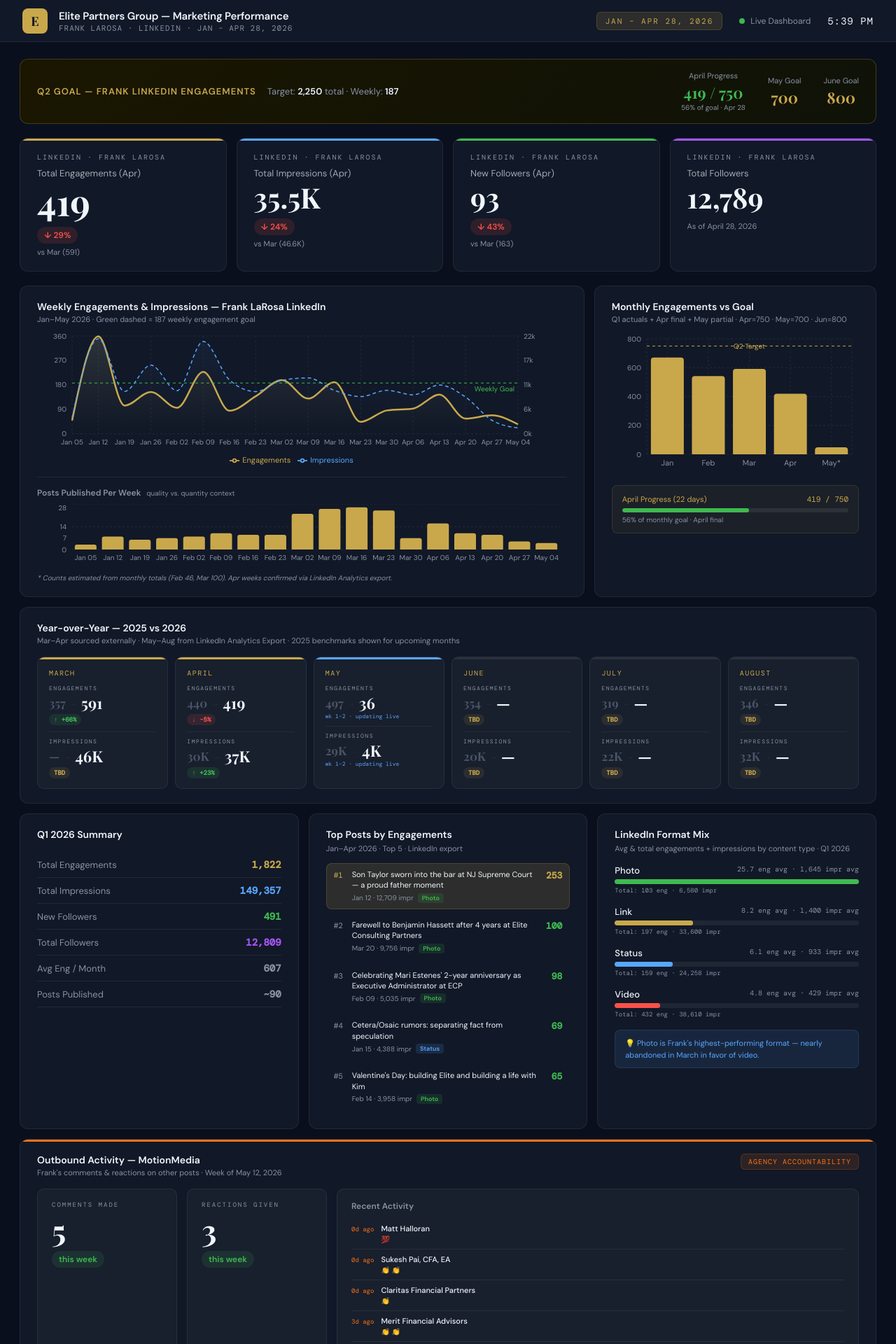
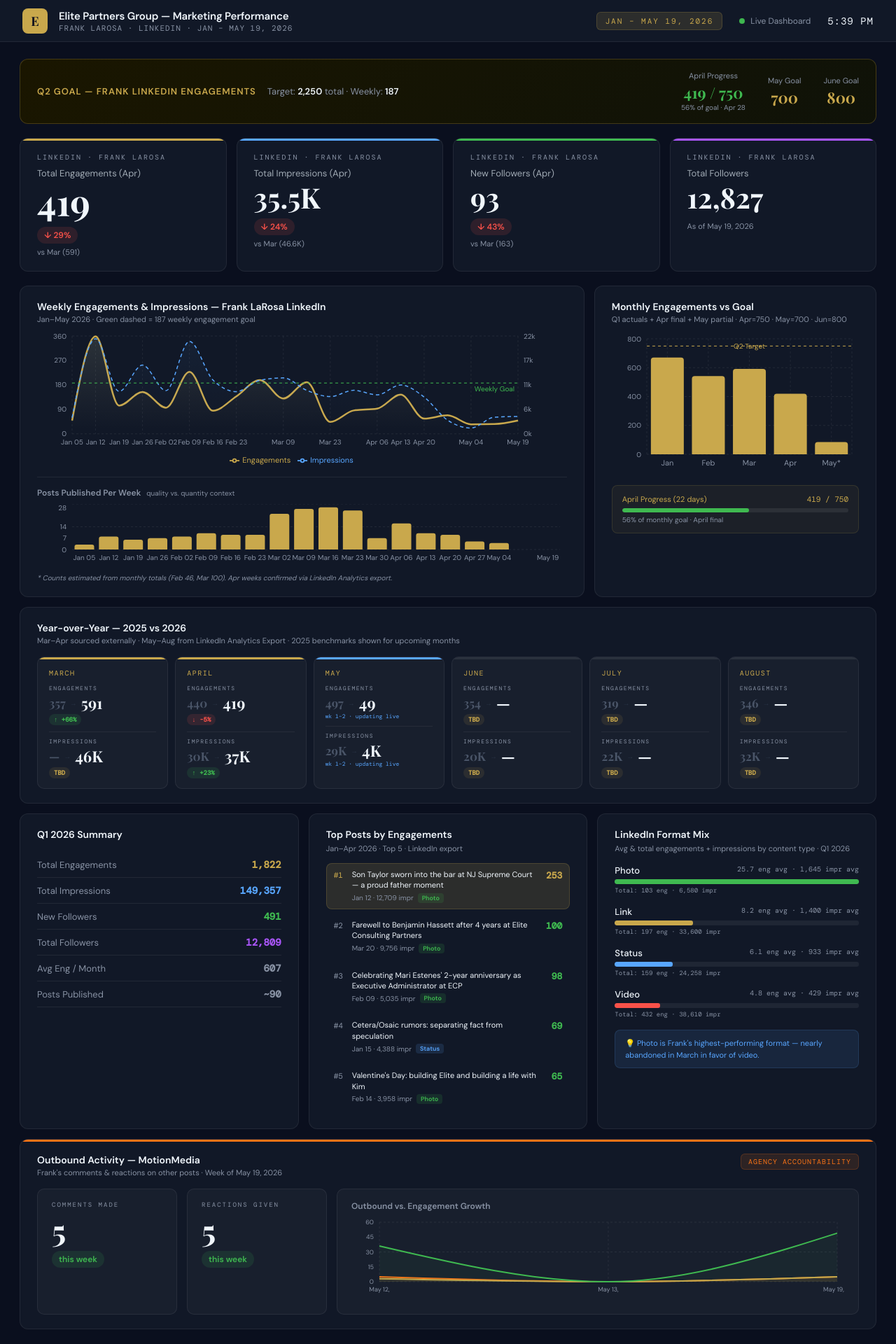
Before and after one commit to acostapabloEC/epg-marketing-dashboard, a React (Vite) app: page / in a window 1280 px wide. Shown: the top 1920 px of the page at 70% size. Built offline with nearby package versions, Linux system fonts and the light colour scheme.

Commit message:
Update LinkedIn dashboard with May 19 data — add May 11+19 weekly, 85 May eng, 12,827 followers

```diff
--- a/src/App.jsx
+++ b/src/App.jsx
@@ -25,6 +25,8 @@
   { week: "Apr 20", engagements: 56,  impressions: 8273,  posts: 9  },
   { week: "Apr 27", engagements: 68,  impressions: 3073,  posts: 5  },
   { week: "May 04", engagements: 35,  impressions: 1306,  posts: 4  },
+  { week: "May 11", engagements: 36,  impressions: 3753,  posts: 0  },
+  { week: "May 19", engagements: 49,  impressions: 3903,  posts: 0  },
 ];
 
 const monthlyData = [
@@ -32,7 +34,7 @@
   { month: "Feb",  engagements: 542, goal: 750 },
   { month: "Mar",  engagements: 591, goal: 750 },
   { month: "Apr",  engagements: 419, goal: 750 },
-  { month: "May*", engagements: 48,  goal: 700 },
+  { month: "May*", engagements: 85,  goal: 700 },
 ];
 
 const topPosts = [
@@ -177,11 +179,11 @@
           <div style={{ width: 36, height: 36, background: GOLD, borderRadius: 8, display: "flex", alignItems: "center", justifyContent: "center", fontFamily: "'Playfair Display', serif", fontSize: 18, fontWeight: 700, color: "#0a0f1e" }}>E</div>
           <div>
             <div style={{ fontSize: 15, fontWeight: 600, letterSpacing: "-0.01em" }}>Elite Partners Group — Marketing Performance</div>
-            <div style={{ fontFamily: "'DM Mono', monospace", fontSize: 11, color: MUTED, letterSpacing: 1, textTransform: "uppercase" }}>Frank LaRosa · LinkedIn · Jan – Apr 28, 2026</div>
+            <div style={{ fontFamily: "'DM Mono', monospace", fontSize: 11, color: MUTED, letterSpacing: 1, textTransform: "uppercase" }}>Frank LaRosa · LinkedIn · Jan – May 19, 2026</div>
           </div>
         </div>
         <div style={{ display: "flex", alignItems: "center", gap: 24 }}>
-          <div style={{ fontFamily: "'DM Mono', monospace", fontSize: 11, letterSpacing: 2, textTransform: "uppercase", background: GOLD_DIM, color: GOLD, padding: "5px 12px", borderRadius: 6, border: `1px solid rgba(201,168,76,0.2)` }}>Jan – Apr 28, 2026</div>
+          <div style={{ fontFamily: "'DM Mono', monospace", fontSize: 11, letterSpacing: 2, textTransform: "uppercase", background: GOLD_DIM, color: GOLD, padding: "5px 12px", borderRadius: 6, border: `1px solid rgba(201,168,76,0.2)` }}>Jan – May 19, 2026</div>
           <div style={{ display: "flex", alignItems: "center", gap: 8, fontSize: 12, color: MUTED }}>
             <div style={{ width: 8, height: 8, borderRadius: "50%", background: GREEN, animation: "pulse 2s infinite" }} />
             Live Dashboard
@@ -220,7 +222,7 @@
           <KpiCard source="LinkedIn · Frank LaRosa" label="Total Engagements (Apr)" value="419" delta={engMoM} deltaLabel="vs Mar (591)" accent={GOLD} large />
           <KpiCard source="LinkedIn · Frank LaRosa" label="Total Impressions (Apr)" value="35.5K" delta={imprMoM} deltaLabel="vs Mar (46.6K)" accent={BLUE} />
           <KpiCard source="LinkedIn · Frank LaRosa" label="New Followers (Apr)" value="93" delta={follMoM} deltaLabel="vs Mar (163)" accent={GREEN} />
-          <KpiCard source="LinkedIn · Frank LaRosa" label="Total Followers" value="12,789" accent={PURPLE} sub="As of April 28, 2026" />
+          <KpiCard source="LinkedIn · Frank LaRosa" label="Total Followers" value="12,827" accent={PURPLE} sub="As of May 19, 2026" />
         </div>
 
         {/* ROW 2: CHARTS */}
@@ -452,7 +454,7 @@
       {/* FOOTER */}
       <div style={{ borderTop: `1px solid ${BORDER}`, padding: "12px 32px", display: "flex", justifyContent: "space-between", fontFamily: "'DM Mono', monospace", fontSize: 10, color: MUTED, marginTop: 24 }}>
         <span>Elite Partners Group · Marketing Dashboard · Frank LaRosa LinkedIn</span>
-        <span>Source: LinkedIn Analytics Export · Apr 29, 2025 – Apr 28, 2026</span>
+        <span>Source: LinkedIn Analytics Export · Apr 29, 2025 – May 19, 2026</span>
         <span>Q2 Goals: Apr 750 · May 700 · Jun 800 · Weekly: 187</span>
       </div>
     </div>
--- a/src/data/weekly-data.json
+++ b/src/data/weekly-data.json
@@ -1,87 +1,87 @@
 {
-  "updatedAt": "2026-05-12",
-  "weekOf": "May 12, 2026",
+  "updatedAt": "2026-05-19",
+  "weekOf": "May 19, 2026",
   "linkedin": {
     "engagements": {
-      "current": 36,
-      "previous": 26,
-      "pct": 39
+      "current": 49,
+      "previous": 36,
+      "pct": 36
     },
     "impressions": {
-      "current": 3920,
-      "previous": 2904,
-      "pct": 35
+      "current": 3903,
+      "previous": 3753,
+      "pct": 4
     },
     "membersReached": {
-      "current": 1207,
-      "previous": 901,
-      "pct": 34
+      "current": 1441,
+      "previous": 1242,
+      "pct": 16
     },
     "followers": {
       "gained": 0,
-      "total": 12819,
+      "total": 12827,
       "pct": 0
     },
     "posts": 0,
     "weeklyGoal": 187,
     "topPosts": [
       {
-        "preview": "Elite Consulting Partners on LinkedIn • 2 min read",
-        "reactions": 4,
-        "impressions": 730,
+        "preview": "Frank LaRosa on LinkedIn • 5+ min read",
+        "reactions": 6,
+        "impressions": 945,
         "format": "Post"
       },
       {
-        "preview": "278: What If You Never Try: One Decision That Changed Her Career - Elite Consulting Partners",
-        "reactions": 1,
-        "impressions": 523,
+        "preview": "That investment always pays dividends.",
+        "reactions": 18,
+        "impressions": 674,
         "format": "Post"
       },
       {
-        "preview": "How do you make it up to the people you love after a week that got away from you? 👇",
-        "reactions": 3,
-        "impressions": 482,
+        "preview": "Are you sure the firm you are at is actually the right fit for where your practice is headed? 👇",
+        "reactions": 2,
+        "impressions": 598,
         "format": "Post"
       }
     ]
   },
   "outbound": {
     "comments": 5,
-    "reactions": 3,
+    "reactions": 5,
     "activity": [
       {
         "daysAgo": 0,
-        "author": "Matt Halloran",
-        "frankComment": "💯",
-        "date": "2026-05-12",
+        "author": "Frank LaRosa replied to Jeremy Belfiore’s comment on this",
+        "frankComment": "14 hours ago • Visible to anyone on or off LinkedIn Everyone saw the AdvisorHub headline: “Ameriprise raises recruiter bounties to 16%.”",
+        "date": "2026-05-19",
         "type": "comment"
       },
       {
         "daysAgo": 0,
-        "author": "Sukesh Pai, CFA, EA",
-        "frankComment": "👏 👏",
-        "date": "2026-05-12",
+        "author": "Nicholas Lanier",
+        "frankComment": "👏",
+        "date": "2026-05-19",
         "type": "comment"
       },
       {
         "daysAgo": 0,
         "author": "Claritas Financial Partners",
-        "frankComment": "👏",
-        "date": "2026-05-12",
+        "frankComment": "💯",
+        "date": "2026-05-19",
+        "type": "comment"
+      },
+      {
+        "daysAgo": 0,
+        "author": "McLaughlin Private Wealth",
+        "frankComment": "Love this….",
+        "date": "2026-05-19",
         "type": "comment"
       },
       {
         "daysAgo": 3,
-        "author": "Merit Financial Advisors",
-        "frankComment": "👏 👏",
-        "date": "2026-05-09",
-        "type": "comment"
-      },
-      {
-        "daysAgo": 3,
-        "author": "Dynasty Financial Partners",
-        "frankComment": "👏",
-        "date": "2026-05-09",
+        "author": "Philip Waxelbaum",
+        "frankComment": "Philip Waxelbaum I have a great deal of respect for your professionalism and experience. On this particular topic, I categorically disagree with your position f",
+        "date": "2026-05-16",
         "type": "comment"
       }
     ]
@@ -93,6 +93,20 @@
       "reactions": 3,
       "engagements": 36,
       "followersGained": 0
+    },
+    {
+      "weekOf": "May 13, 2026",
+      "comments": 0,
+      "reactions": 0,
+      "engagements": 0,
+      "followersGained": 0
+    },
+    {
+      "weekOf": "May 19, 2026",
+      "comments": 5,
+      "reactions": 5,
+      "engagements": 49,
+      "followersGained": 0
     }
   ]
 }
```
